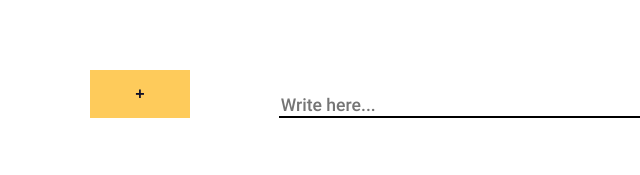
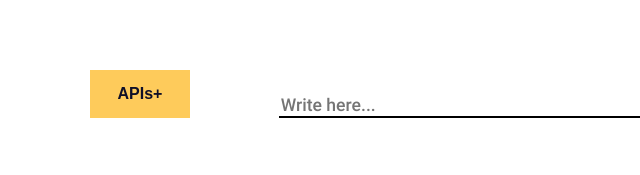
Before and after one commit to afvc/TAWS-Inspire.me, a plain HTML site: page search.html in a window 1280 px wide. Shown: the part 443-618 px from the top of the page, 0-640 px from the left. Drawn offline with nearby package versions, Linux system fonts and the light colour scheme.

Commit message:
change button name for better UX

```diff
--- a/search.html
+++ b/search.html
@@ -32,7 +32,7 @@
                 <div class="col-xs-12 col-sm-1">
 
                     <div class="dropdown">
-                        <button class="dropbtn ">+</button>
+                        <button class="dropbtn ">APIs+</button>
                         <div class="dropdown-content">
                             <div id="checkApis">
                                 <input type="checkbox" name="api" value="Youtube" checked id="CheckYoutube"> Youtube
```
